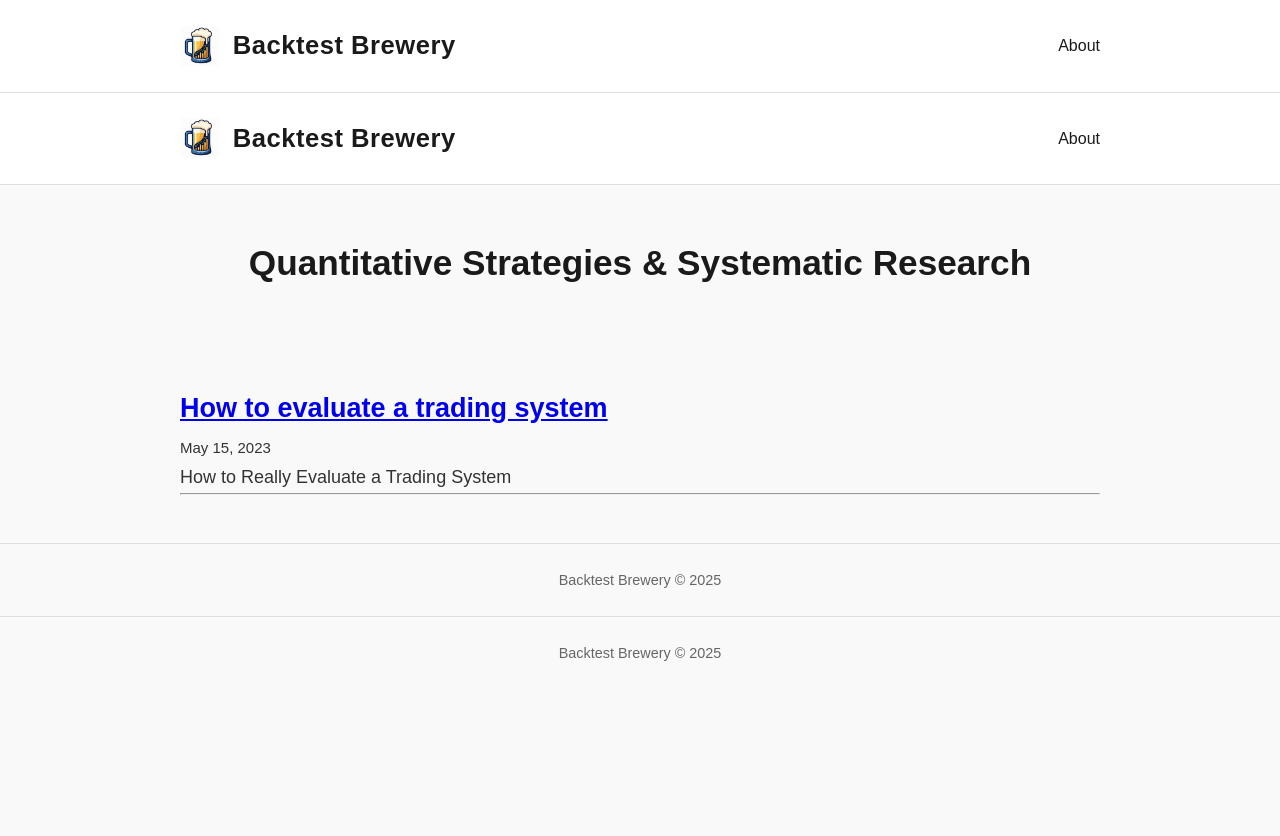
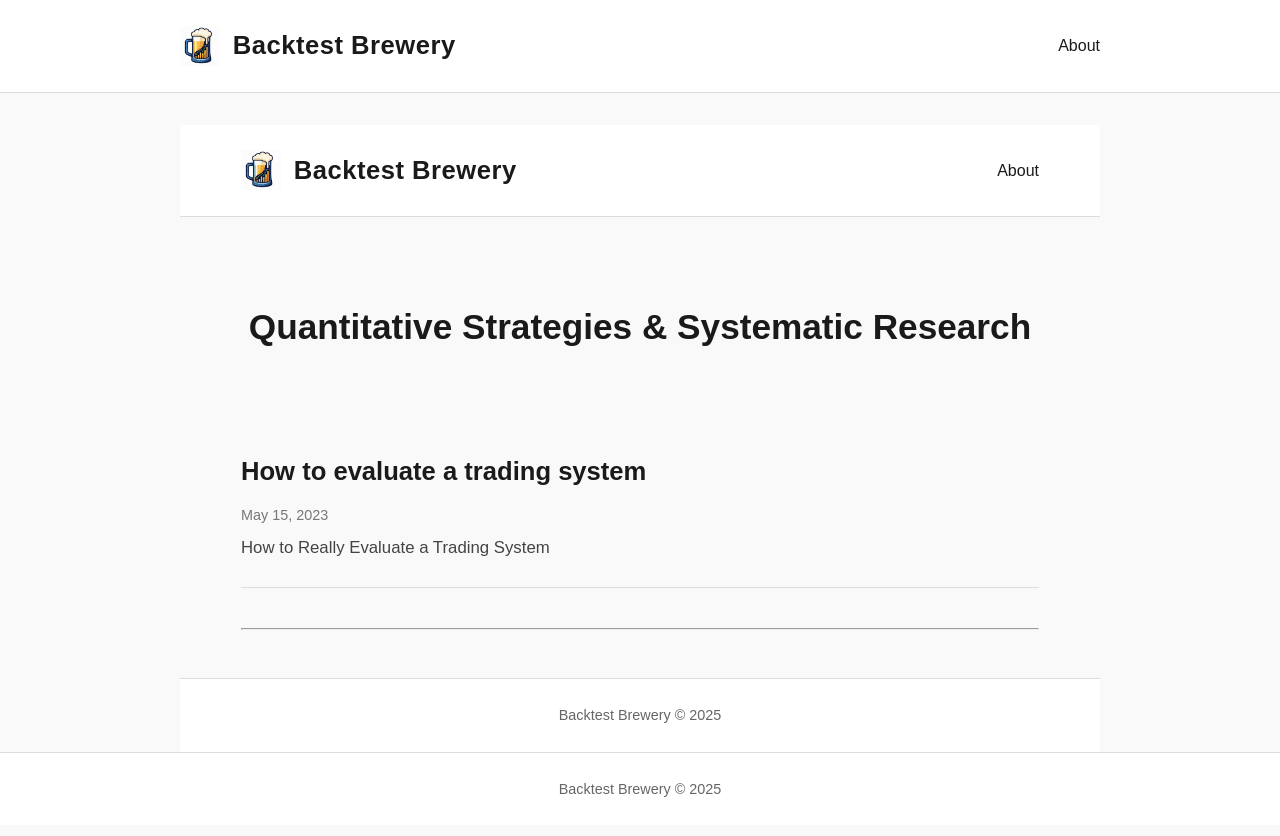
Before and after one commit to backtestbrewery/backtestbrewery.github.io, a Jekyll site: the page built from index.html, in a window 1280 px wide. Shown: the top 836 px of the page. Built offline with Jekyll 4.4.1, drawn with Linux system fonts in a browser that asks for light colours.

Commit message:
Update default.html

```diff
--- a/_layouts/default.html
+++ b/_layouts/default.html
@@ -9,35 +9,36 @@
       --dark: #1a1a1a;
       --light: #f9f9f9;
       --accent: #8B4513;
-      --text: #333;
+      --text: #2c2c2c;
     }
 
     * {
       margin: 0;
       padding: 0;
       box-sizing: border-box;
-      font-family: Arial, sans-serif;
+      font-family: "Segoe UI", Roboto, Arial, sans-serif;
     }
 
     body {
       background-color: var(--light);
       color: var(--text);
-      line-height: 1.7;
+      line-height: 1.75;
       font-size: 18px;
     }
 
     .container {
-      width: 90%;
-      max-width: 950px;
+      width: 92%;
+      max-width: 760px;
       margin: 0 auto;
-      padding: 0 15px;
+      padding: 0 1rem;
     }
 
     /* Header */
     header {
       padding: 1.5rem 0;
-      border-bottom: 1px solid #ddd;
+      border-bottom: 1px solid #e6e6e6;
       background: #fff;
+      margin-bottom: 2rem;
     }
 
     .header-content {
@@ -54,15 +55,14 @@
     }
 
     .logo-area img {
-      width: 40px;
-      height: 40px;
+      width: 42px;
+      height: 42px;
       margin-right: 0.8rem;
     }
 
     .site-title {
-      font-size: 1.6rem;
-      font-weight: bold;
-      letter-spacing: 0.5px;
+      font-size: 1.5rem;
+      font-weight: 600;
     }
 
     nav ul {
@@ -71,38 +71,84 @@
     }
 
     nav ul li {
-      margin-left: 1.5rem;
+      margin-left: 1.2rem;
     }
 
     nav ul li a {
       color: var(--dark);
       text-decoration: none;
       font-size: 1rem;
-      transition: color 0.3s;
+      transition: color 0.2s;
     }
 
     nav ul li a:hover {
       color: var(--accent);
     }
 
+    /* Main Content */
+    main {
+      margin-bottom: 3rem;
+    }
+
+    article {
+      margin-bottom: 2.5rem;
+      padding-bottom: 1.5rem;
+      border-bottom: 1px solid #ddd;
+    }
+
+    article h2 {
+      font-size: 1.6rem;
+      margin-bottom: 0.5rem;
+      color: var(--dark);
+    }
+
+    article h2 a {
+      text-decoration: none;
+      color: var(--dark);
+    }
+
+    article h2 a:hover {
+      color: var(--accent);
+    }
+
+    article p {
+      margin-top: 0.3rem;
+      color: #444;
+      font-size: 1.05rem;
+    }
+
+    article small {
+      color: #777;
+      font-size: 0.9rem;
+    }
+
     /* Footer */
     footer {
       padding: 1.5rem 0;
-      border-top: 1px solid #ddd;
+      border-top: 1px solid #e6e6e6;
       text-align: center;
       color: #666;
       font-size: 0.9rem;
+      background: #fff;
     }
 
+    /* Responsive */
     @media (max-width: 768px) {
       .header-content {
         flex-direction: column;
+        text-align: center;
       }
+
       nav ul {
-        margin-top: 1rem;
+        margin-top: 0.8rem;
       }
+
       nav ul li {
         margin: 0 0.8rem;
+      }
+
+      article h2 {
+        font-size: 1.4rem;
       }
     }
   </style>
@@ -126,7 +172,7 @@
   </header>
 
   <!-- Page Content -->
-  <main>
+  <main class="container">
     {{ content }}
   </main>
 
```
